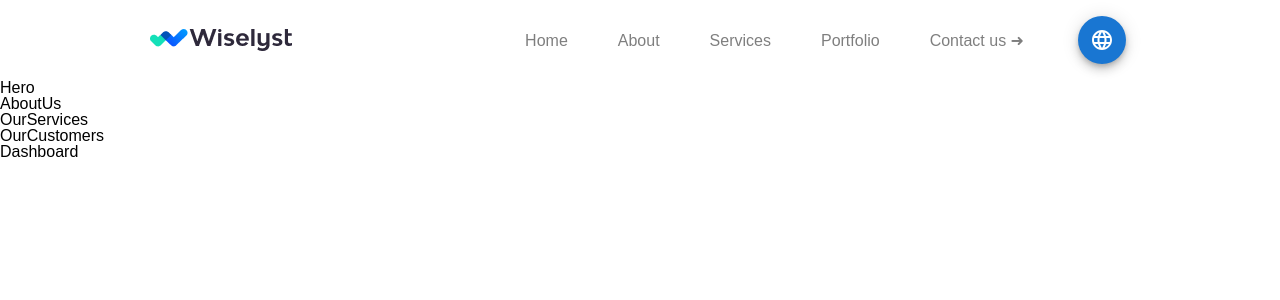
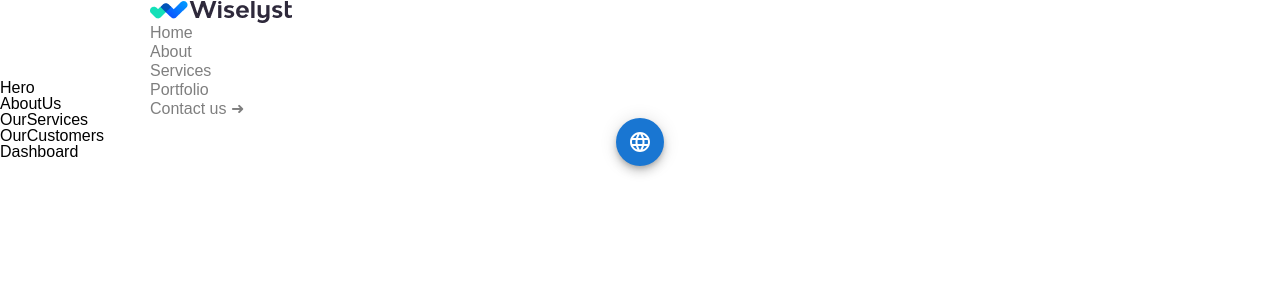
Before and after one commit to SerhiiBuchyn/my_layout, a React (Create React App) app: page / in a window 1280 px wide. Shown: the top 300 px of the page. Built offline with nearby package versions, Linux system fonts and the light colour scheme.

Commit message:
added new font's style property

```diff
--- a/src/index.js
+++ b/src/index.js
@@ -3,7 +3,7 @@ import ReactDOM from "react-dom/client";
 import { BrowserRouter } from "react-router-dom";
 
 import App from "./App";
-import "./index.css";
+import "./stylesheet/global.css";
 
 const root = ReactDOM.createRoot(document.getElementById("root"));
 root.render(
--- a/src/index.css
+++ b/src/stylesheet/global.css
@@ -20,8 +20,58 @@ body {
     width: 100%;
     line-height: 1;
     font-family: 'Bw Modelica SS01', sans-serif;
+    font-style: normal;
     background-color: var(--white);
 }
+
+/* title font-style */
+
+h1 {
+    font-size: 48px;
+    line-height: 58px;
+}
+
+/* hero board title - h1 */
+
+h2 {
+    font-size: 36px;
+    line-height: 58px;
+}
+
+/* general title font - h2 */
+
+h3 {
+    font-size: 24px;
+    line-height: 28px;
+}
+
+h4 {
+    font-size: 20px;
+    line-height: 24px;
+}
+
+/* description title and also hero description font - h3 - h4 */
+
+h5 {
+    font-size: 18px;
+    line-height: 22px;
+}
+
+/* description container title font - h5 */
+
+h6 {
+    font-size: 16px;
+    line-height: 19px;
+}
+
+/* general menu list and footer list font - h6 */
+
+p {
+    font-size: 16px;
+    line-height: 20px;
+}
+
+/* general description font - p */
 
 li {
     list-style: none;
@@ -50,15 +100,3 @@ img {
     height: 22px;
     width: 142px;
 }
-
-.d-flex {
-    display: flex;
-}
-
-.al-i-center {
-    align-items: center;
-}
-
-.jst-cont-sp-btw {
-    justify-content: space-between;
-}
```
